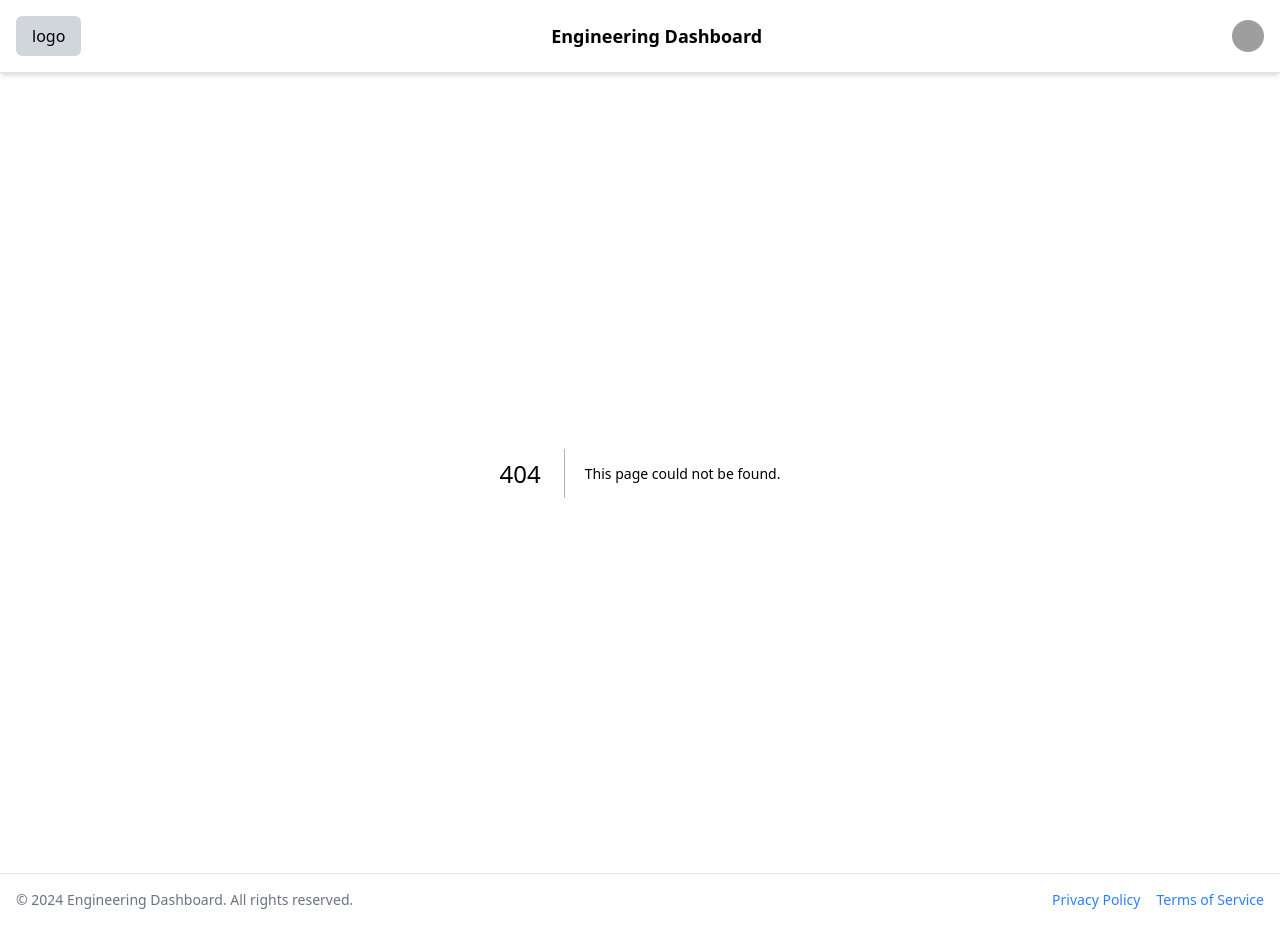
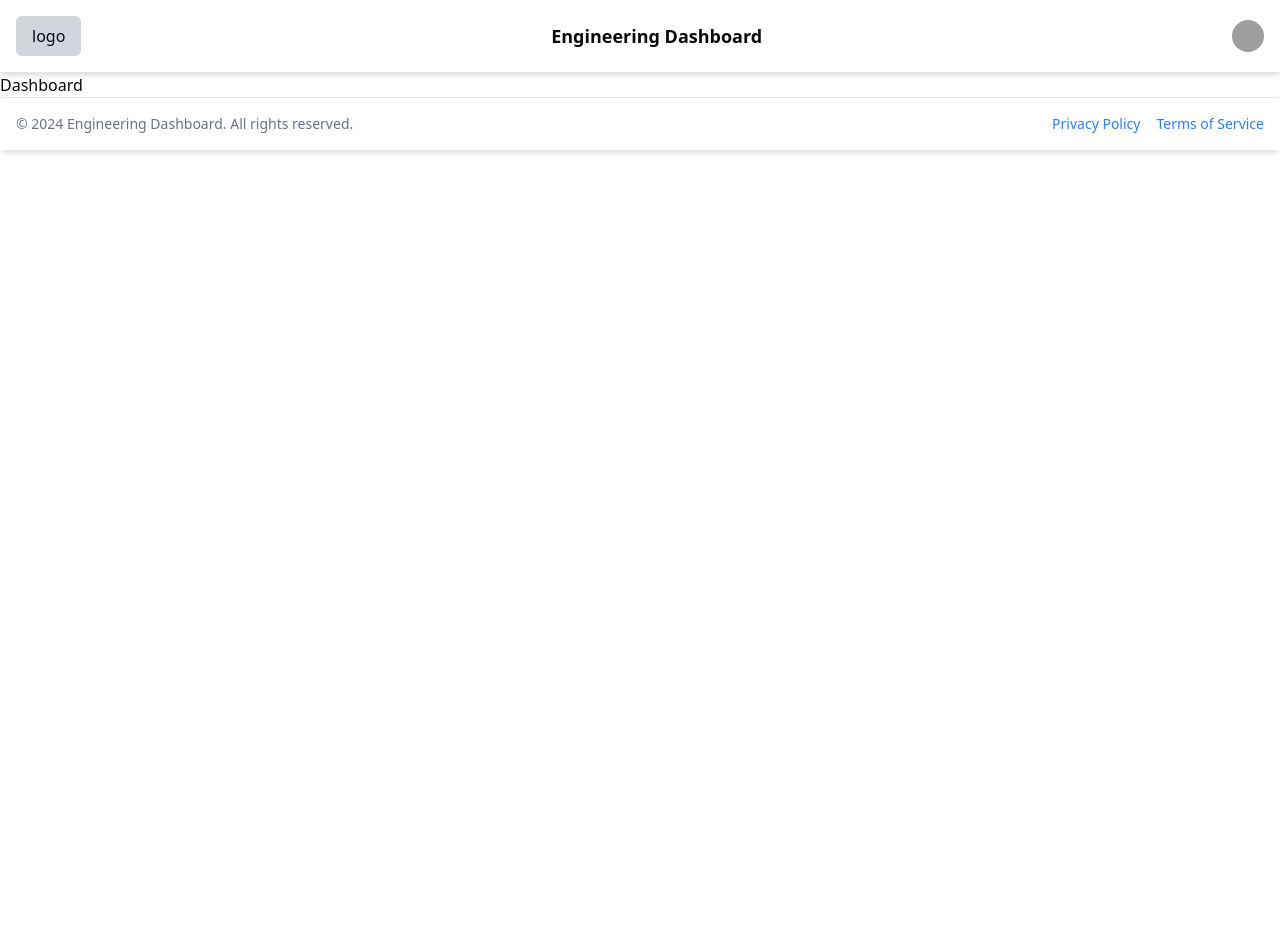
Before and after one commit to owusuvictorjnr/eng-dashboard, a Next.js app: page /dashboard in a window 1280 px wide. Before the commit this address had no page. After the commit the page ends 800 px from the top, so only its background shows below. Built offline with nearby package versions, Linux system fonts and the light colour scheme; grey boxes are pictures that could not be loaded.

Commit message:
dashboard page

```diff
--- /dev/null
+++ b/app/dashboard/page.tsx
@@ -0,0 +1,11 @@
+import React from "react";
+
+function Dashboard() {
+  return (
+    <div>
+      <h1>Dashboard</h1>
+    </div>
+  );
+}
+
+export default Dashboard;
```
